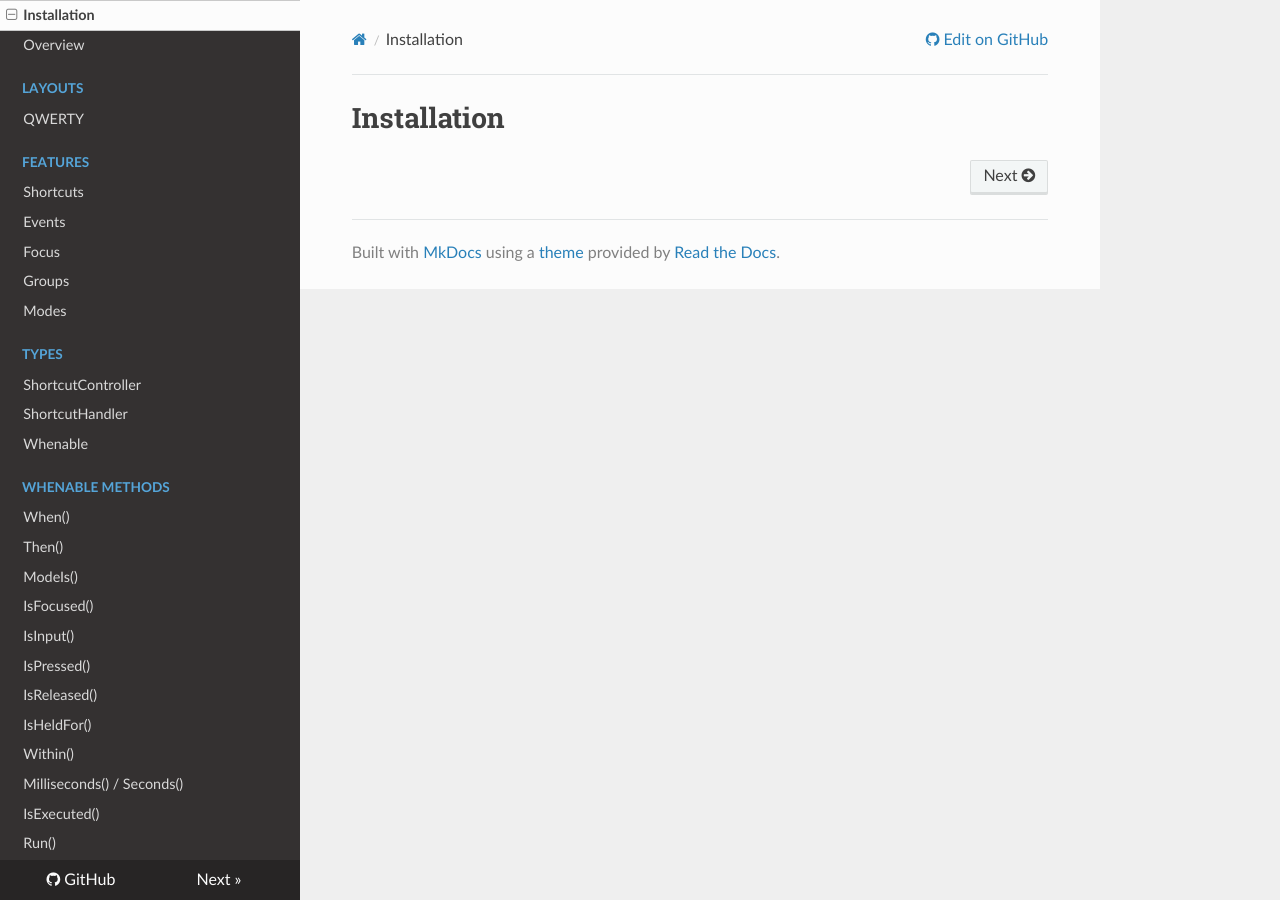
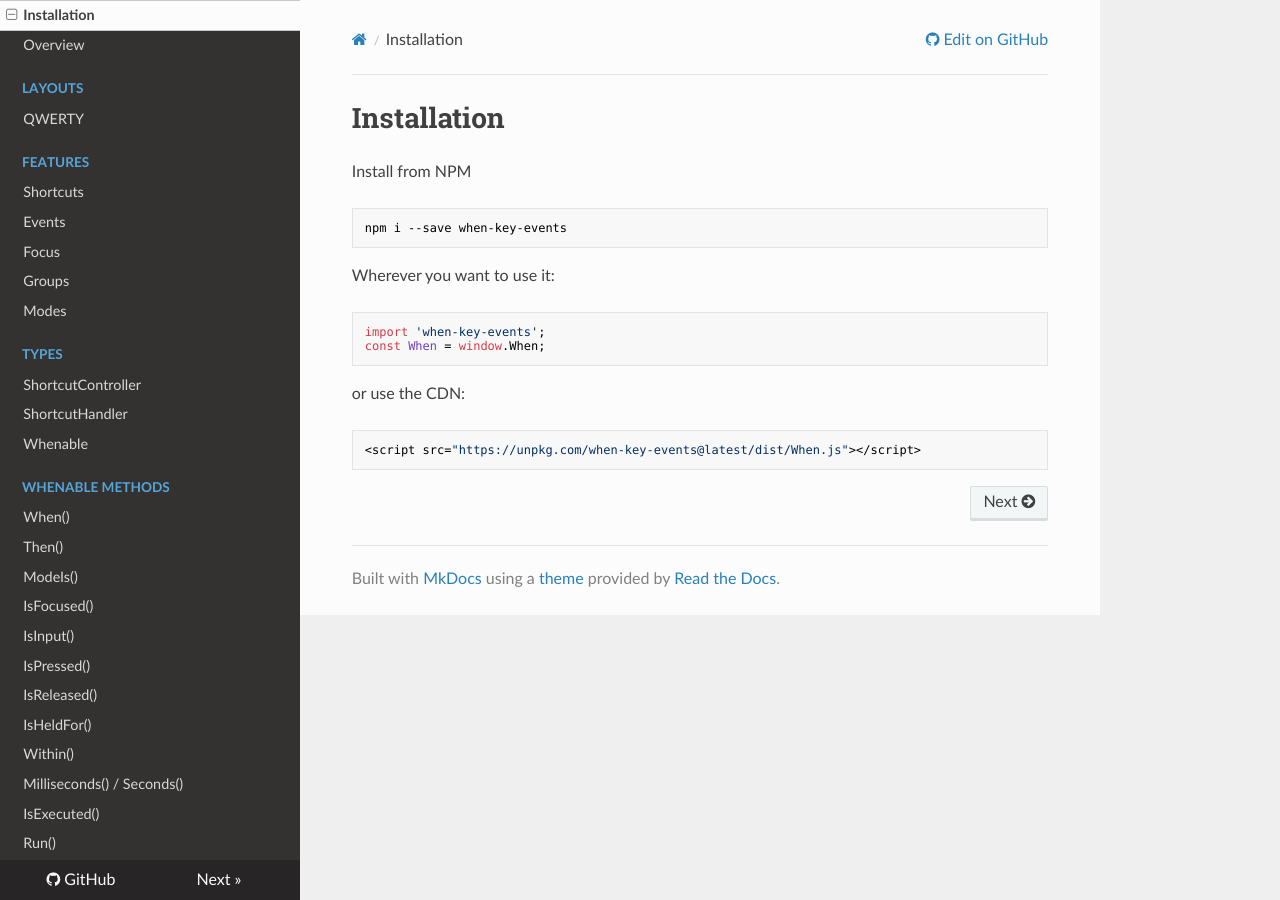
Before and after one commit to ericsartor/when, an MkDocs documentation site: the page built from doc-files/installation.md, in a window 1280 px wide. Built offline with MkDocs 1.6.1, drawn with Linux system fonts in a browser that asks for light colours; nearby versions of some CDN libraries.

Commit message:
update readme, add installation doc

````diff
--- a/doc-files/installation.md
+++ b/doc-files/installation.md
@@ -1 +1,20 @@
 # Installation
+
+Install from NPM
+
+```bash
+npm i --save when-key-events
+```
+
+Wherever you want to use it:
+
+```javascript
+import 'when-key-events';
+const When = window.When;
+```
+
+or use the CDN:
+
+```javascript
+<script src="https://unpkg.com/when-key-events@latest/dist/When.js"></script>
+```
````
Also changed, not shown: README.md (+27 -0 lines).
